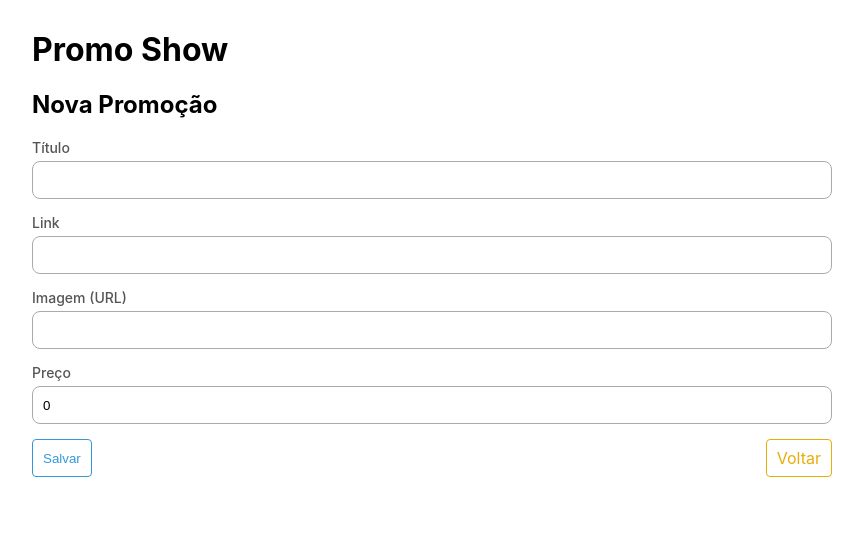
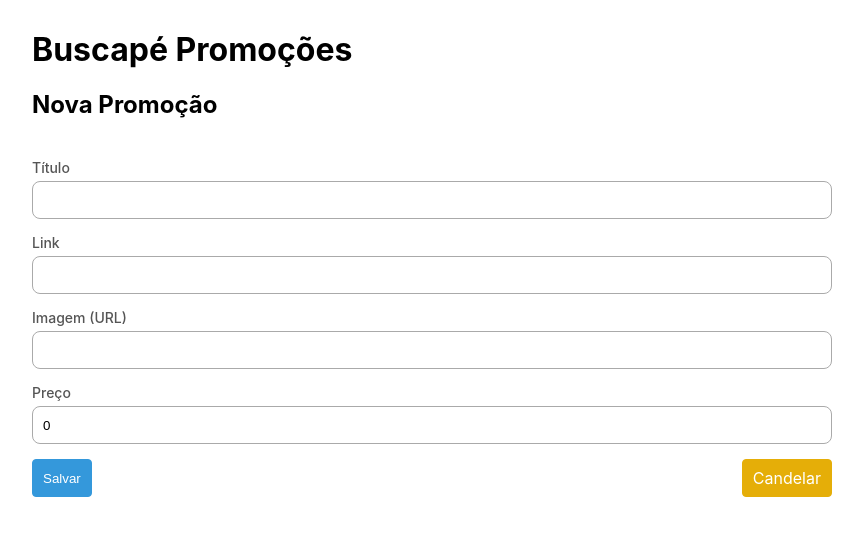
Before and after one commit to fernandojsilvasenac/list-reactjs-promotions, a React (Create React App) app: page /create in a window 1280 px wide. Shown: the top 536 px of the page, without its empty margins (208-1071 px from the left). Built offline with nearby package versions, Linux system fonts and the light colour scheme.

Commit message:
updated Form styled button (New/Edit)

```diff
--- a/src/components/Promotion/Form/Form.jsx
+++ b/src/components/Promotion/Form/Form.jsx
@@ -18,6 +18,7 @@ const PromotionForm = ( {id}) =>{
     // 7
     // Se o values for null
     const [values, setValues] = useState(id ? null: initialValue);
+    const [acao, setAcao] = useState('Nova');
     //2.1
     // const [values, setValues] = useState(initialValue);
     const navigate = useNavigate();
@@ -32,6 +33,7 @@ const PromotionForm = ( {id}) =>{
           axios.get(`https://apifake-jsonserver.herokuapp.com/promotions/${id}`)
             .then((response) => {
               setValues(response.data);
+              setAcao('Editar')
             })
         }
       }, []);
@@ -67,18 +69,40 @@ const PromotionForm = ( {id}) =>{
         setValues({ ...values, [name]: value });
       }
 
-
+    function renderBtn(values) {
+      console.log(values);
+      if (values == initialValue){
+        return(
+          <div className={formCss.promotionFormGroupBtn}>
+          <UIButton type="submit" component="button" theme="contained-primary">Salvar</UIButton>
+          <UIButton to="/" component={Link} theme="contained-warning" >Candelar</UIButton>
+          </div>
+        )
+      } else {
+        return(
+          <div className={formCss.promotionFormGroupBtn}>
+          <UIButton type="submit" component="button" >Salvar</UIButton>
+          <UIButton to="/" component={Link} theme="bordered-warning" >Candelar</UIButton>
+          </div>
+        )
+      }
+    }
 
     return( //1 //label = id
         <div>
-        <h1>Promo Show</h1>
-        <h2>Nova Promoção</h2>
+        <h1>Buscapé Promoções</h1>
+        <h2>{acao} Promoção</h2>
         {/* 7.1  */}
         {!values
           ? (
             <div>Carregando...</div>
-          ) : (
+            ) : (
+            <div>
+              <div>
+                <img className={formCss.promotionImage}  src={values.imageUrl} alt={values.title}  />
+              </div>
             <form onSubmit={onSubmit}> {/** 4 colocar o onSubmit*/ }
+
               <div className={formCss.promotionFormGroup}>
                 <label htmlFor="title">Título</label>
                  <input id="title" name="title" type="text"  onChange={onChange} value={values.title} /> {/*value={values.title} */}
@@ -95,13 +119,12 @@ const PromotionForm = ( {id}) =>{
                 <label htmlFor="price">Preço</label>
                 <input id="price" name="price" type="number" step="any" onChange={onChange}  value={values.price}/> {/**value={values.price} */}
               </div>
-              <div className={formCss.promotionFormGroupBtn}>
-                <UIButton type="submit" component="button">Salvar</UIButton>
-                <UIButton to="/" component={Link} theme="bordered-warning">Voltar</UIButton>
-              </div>
+                {renderBtn(values)}
             </form>
+            </div>
            )}
-      </div>    )
+      </div>
+      )
 }
 
 export default PromotionForm;
--- a/src/components/Promotion/Form/Form.module.css
+++ b/src/components/Promotion/Form/Form.module.css
@@ -25,3 +25,8 @@
     display: flex;
     justify-content: space-between;
   }
+
+  .promotionImage{
+    max-width: 100px;
+    margin-right: 20px;
+  }
--- a/src/components/Promotion/Search/Search.jsx
+++ b/src/components/Promotion/Search/Search.jsx
@@ -32,7 +32,7 @@ const PromotionSearch = () =>{
     return (
         <>
           <header className={searchCss.promotionSearchHeader}>
-            <h1>Promo Show</h1>
+            <h1>Buscapé Promoções</h1>
             <UIButton to="/create" component={Link} theme="contained-success">Nova Promoção</UIButton>
           </header>
           <input
```
